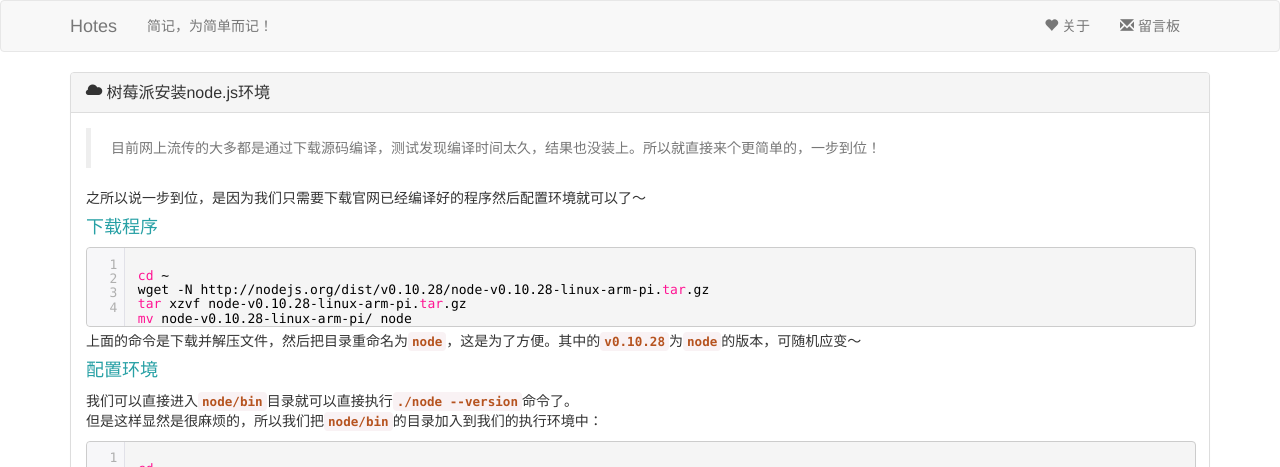
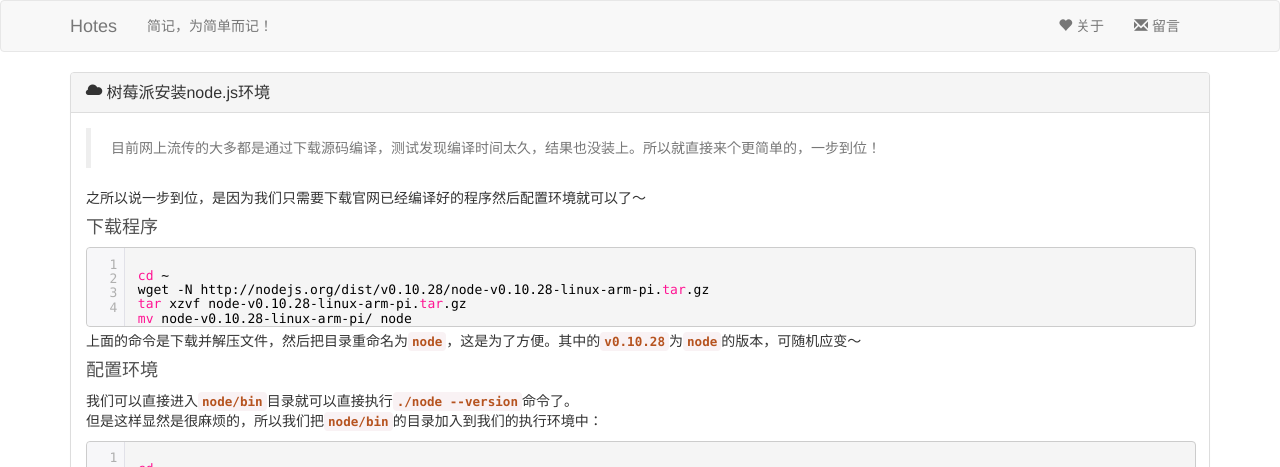
Before and after one commit to h01/h01.github.io, a Jekyll site: the page built from _posts/NodeJs/2014-11-21-raspberry-install-node.markdown, in a window 1280 px wide. Shown: the top 467 px of the page. Built offline with Jekyll 4.4.1, drawn with Linux system fonts in a browser that asks for light colours; comment, search, counter and statistics services are not loaded.

Commit message:
修复啊修复

```diff
--- a/_layouts/page.html
+++ b/_layouts/page.html
@@ -3,7 +3,7 @@
 ---
 <!-- 自定义页面 -->
 	<div class="container">
-		<div class="panel panel-default">
+		<div class="panel panel-{% if page.style %}{{ page.style }}{% else %}default{% endif %}">
 			<div class="panel-heading">
 				<h3 class="panel-title"><span class="glyphicon {{ page.icon }}"></span> {{ page.title }}</h3>
 			</div>
--- a/_posts/NodeJs/2014-11-21-raspberry-install-node.markdown
+++ b/_posts/NodeJs/2014-11-21-raspberry-install-node.markdown
@@ -6,6 +6,7 @@
 tags:		[node.js,raspberry,树莓派,树莓派安装node.js,raspberry install node.js]
 ---
 之所以说一步到位，是因为我们只需要下载官网已经编译好的程序然后配置环境就可以了～
+
 #### 下载程序
 [code:shell:]
 cd ~
--- a/pages/guest.markdown
+++ b/pages/guest.markdown
@@ -1,6 +1,6 @@
 ---
 layout: page
-title: 留言板
+title: 留言
 permalink: /guest/
 icon: glyphicon-envelope
 ---
--- a/static/css/custom.css
+++ b/static/css/custom.css
@@ -22,9 +22,13 @@
 .code {
 }
 h4 {
-	color: #27A0A5;
+	color: #515151;
 	cursor: pointer;
+	-moz-transition: all 0.5s ease-in;
+	-webkit-transition: all 0.5s ease-in;
+	-o-transition: all 0.5s ease-in;
+	transition: all 0.5s ease-in;
 }
 h4:hover {
-	color: #136F73;
+	color: #1091A1;
 }
--- a/static/js/custom.js
+++ b/static/js/custom.js
@@ -48,7 +48,7 @@
 	return html;
 }
 
-//$(document).ready(function(){
+$(document).ready(function(){
 	// 获取文章JSON数据列表
 	$.getJSON("/api/posts.json", function(temp){
 		posts = temp;
@@ -61,4 +61,4 @@
 		h4s[i].setAttribute("id", h4s[i].innerText);
 		h4s[i].setAttribute("onclick", "javascript:location.href='#' + this.innerText;");
 	};
-//})
+})
```
